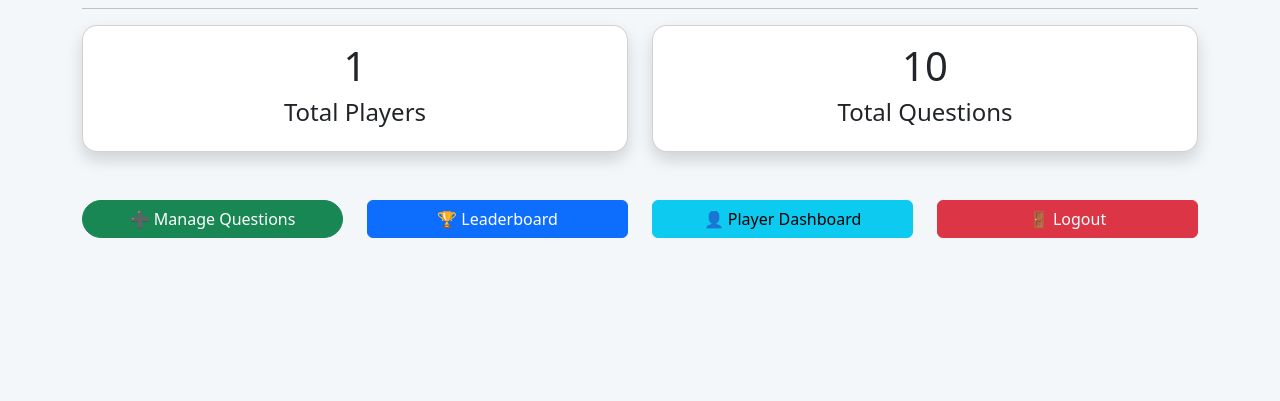
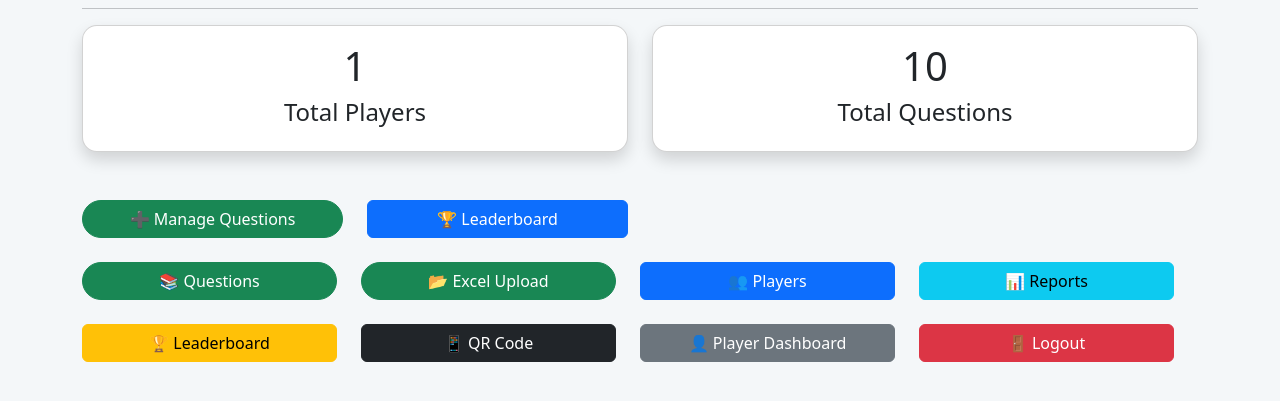
Before and after one commit to Priyanka06405/RajbhashaQuest, a Flask app: page /admin/dashboard in a window 1280 px wide. Shown: the part 150-551 px from the top of the page. Run offline with Flask 3, Linux system fonts and the light colour scheme; the visitor is signed in with stand-in values (Sample User, id 1); data comes from the database, SQL or seed files in the repository.

Commit message:
Update admin_dashboard.html

```diff
--- a/templates/admin_dashboard.html
+++ b/templates/admin_dashboard.html
@@ -72,27 +72,60 @@
 
     </div>
 
-    <div class="col-md-3">
+ <div class="row mt-4">
 
-        <a href="/dashboard" class="btn btn-info w-100">
-
-            👤 Player Dashboard
-
+    <div class="col-md-3 mb-2">
+        <a href="/questions" class="btn btn-success w-100">
+            📚 Questions
         </a>
-
     </div>
 
-    <div class="col-md-3">
+    <div class="col-md-3 mb-2">
+        <a href="/upload_questions" class="btn btn-success w-100">
+            📂 Excel Upload
+        </a>
+    </div>
 
-        <a href="/logout" class="btn btn-danger w-100">
+    <div class="col-md-3 mb-2">
+        <a href="/admin/players" class="btn btn-primary w-100">
+            👥 Players
+        </a>
+    </div>
 
-            🚪 Logout
-
+    <div class="col-md-3 mb-2">
+        <a href="/admin/reports" class="btn btn-info w-100">
+            📊 Reports
         </a>
-
     </div>
 
 </div>
+
+<div class="row mt-3">
+
+    <div class="col-md-3 mb-2">
+        <a href="/leaderboard" class="btn btn-warning w-100">
+            🏆 Leaderboard
+        </a>
+    </div>
+
+    <div class="col-md-3 mb-2">
+        <a href="/qr_code" class="btn btn-dark w-100">
+            📱 QR Code
+        </a>
+    </div>
+
+    <div class="col-md-3 mb-2">
+        <a href="/dashboard" class="btn btn-secondary w-100">
+            👤 Player Dashboard
+        </a>
+    </div>
+
+    <div class="col-md-3 mb-2">
+        <a href="/logout" class="btn btn-danger w-100">
+            🚪 Logout
+        </a>
+    </div>
+
 </div>
 
 {% endblock %}
```
